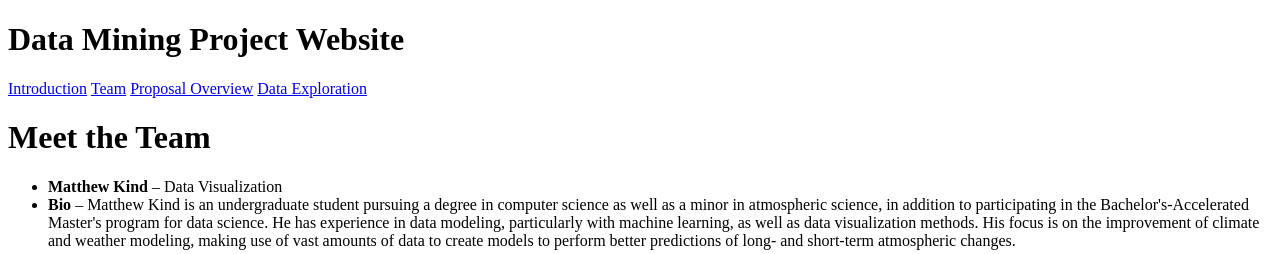
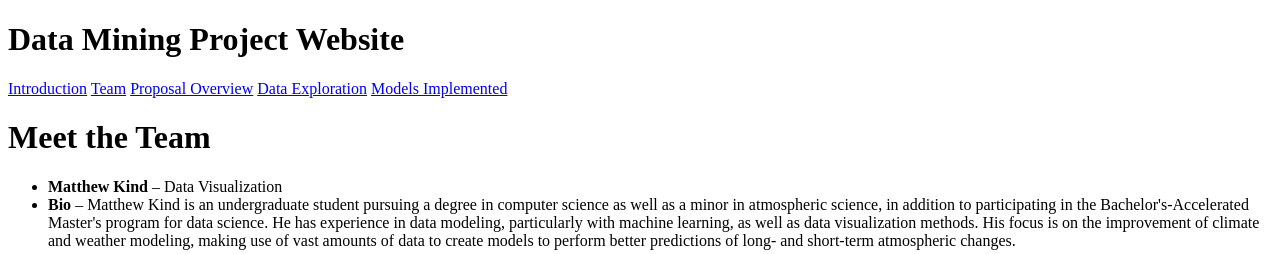
Before and after one commit to bmolgano/Data-Minning-Group-Project, a plain HTML site: page team.html in a window 1280 px wide. Shown: the top 254 px of the page. Drawn offline with Linux system fonts and the light colour scheme.

Commit message:
Update team.html

```diff
--- a/team.html
+++ b/team.html
@@ -9,6 +9,7 @@
     <a href="team.html">Team</a>
     <a href="proposal.html">Proposal Overview</a>
     <a href="data_exploration.html">Data Exploration</a>
+    <a href="models_implemented.html">Models Implemented</a>
   </nav>
 </header>
   <h1>Meet the Team</h1>
```
